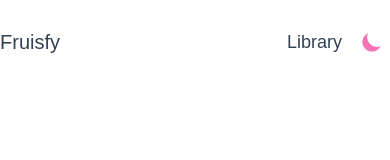
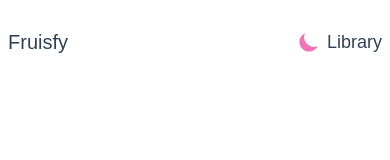
Before and after one commit to frusciante189/music-player, a React (Create React App) app: page / in a window 390 px wide. Shown: the top 160 px of the page. Built offline with nearby package versions, Linux system fonts and the light colour scheme.

Commit message:
Update Navbar.js

```diff
--- a/src/Components/Navbar.js
+++ b/src/Components/Navbar.js
@@ -6,18 +6,19 @@ const Navbar = () => {
   const { isLibraryOpen, setIsLibraryOpen } = useToggle();
 
   return (
-    <nav className="flex md:justify-around justify-between min-h-[10vh] items-center text-slate-700 dark:text-slate-200">
+    <nav className="flex md:justify-around justify-between md:px-0 sm:px-5 px-2  min-h-[10vh] items-center text-slate-700 dark:text-slate-200">
       <h1 className="text-xl select-none hover:underline underline-offset-auto hover:decoration-pink-400 hover:decoration-2 cursor-pointer">
         Fruisfy
       </h1>
       <div className="flex items-center">
+            <DarkMode />
         <button
           className="font-medium hover:underline underline-offset-4 hover:decoration-pink-400 hover:decoration-2 text-lg"
           onClick={() => setIsLibraryOpen(!isLibraryOpen)}
         >
           Library
         </button>
-        <DarkMode />
+
       </div>
     </nav>
   );
```
